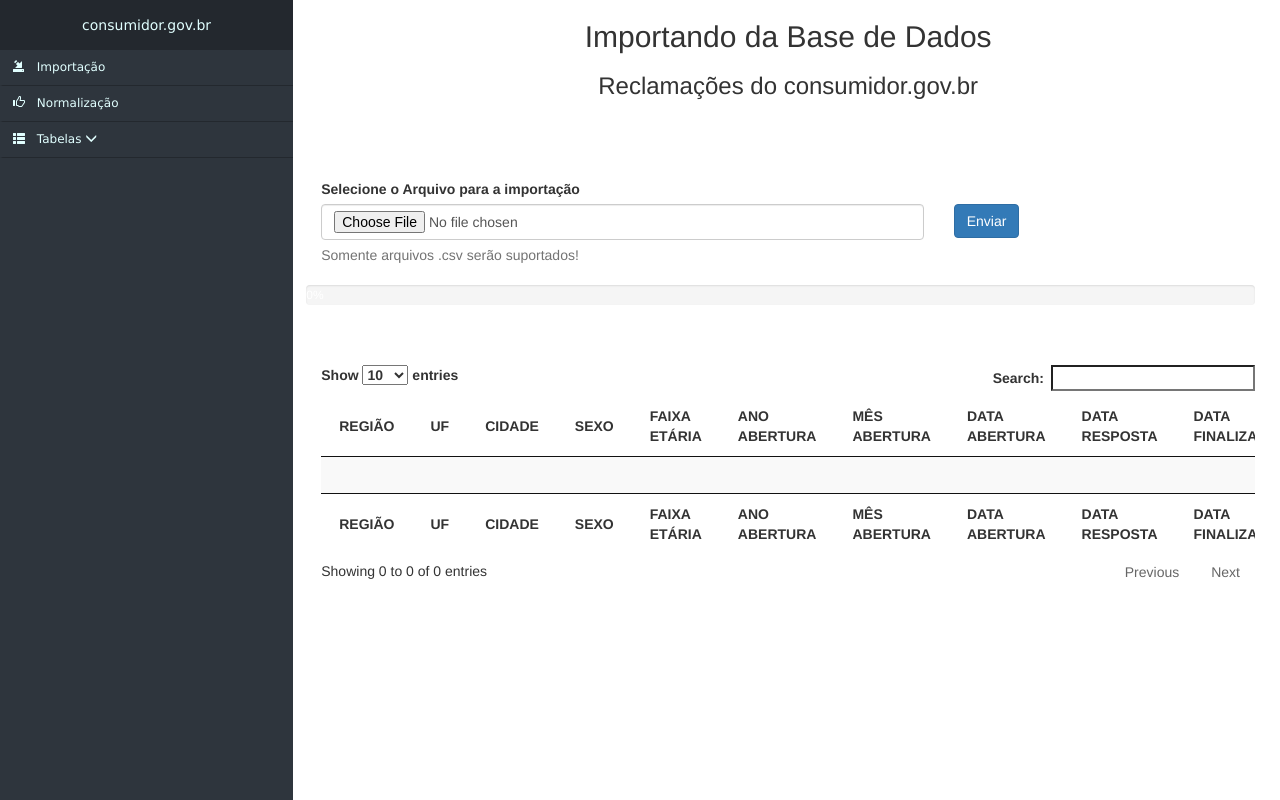
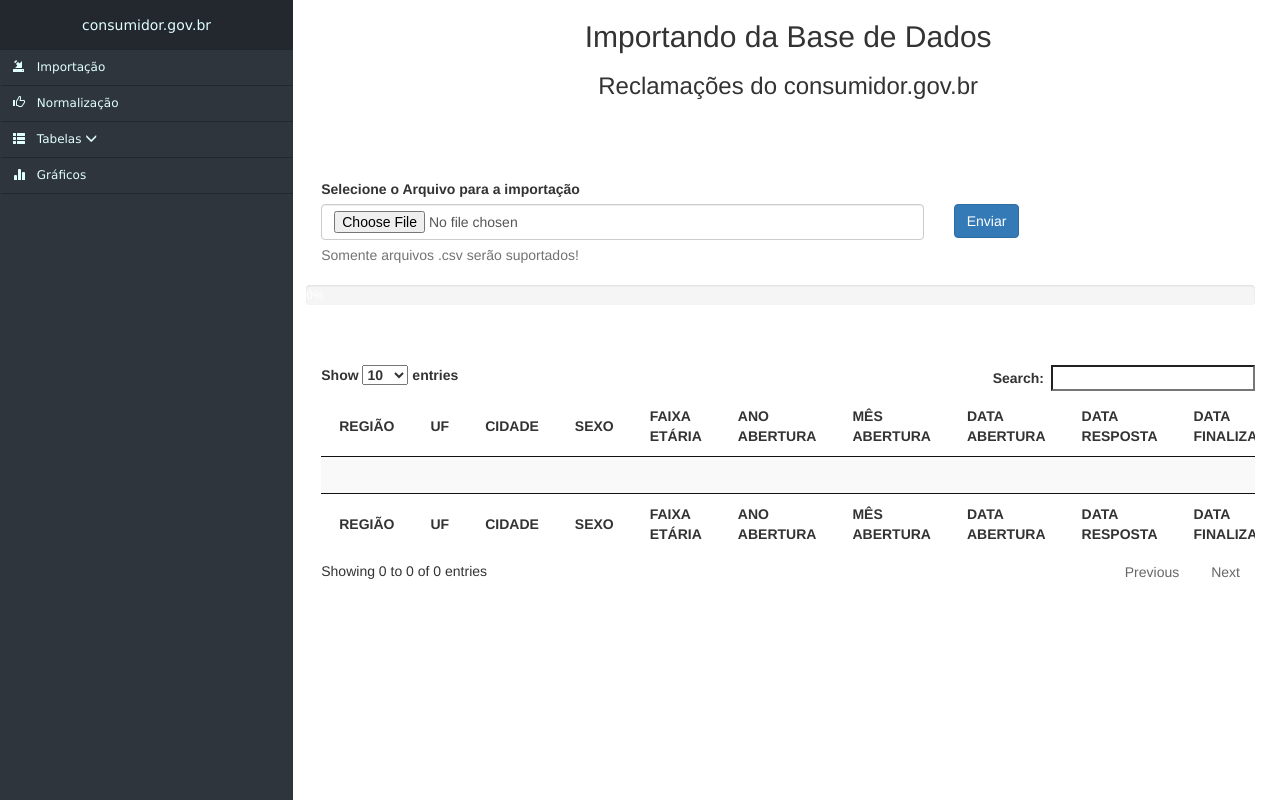
Before and after one commit to AnthonyTailer/PGBD, a PHP site: page /src/view/importacao.php in a window 1280 px wide. Run offline with PHP 8.4, Linux system fonts and the light colour scheme; data that the repository does not hold is empty; some libraries are stand-ins or nearby versions.

Commit message:
Atualização do Menu

```diff
--- a/src/utilities/css/style.css
+++ b/src/utilities/css/style.css
@@ -110,6 +110,9 @@
   -ms-transition: all 1s ease;
   transition: all 1s ease;
 }
+.subMenu{
+	background-color: #181b1e;
+}
 @media (max-width: 991px) {
   .nav-side-menu {
     position: relative;
--- a/src/view/menu.php
+++ b/src/view/menu.php
@@ -1,5 +1,4 @@
 <link rel="shortcut icon" href="../utilities/img/icon.svg" type="image/png"/>
-<link href="../utilities/fonts/font-awesome.min.css" rel="stylesheet">
 
 <link rel="stylesheet" href="../utilities/css/style.css" media="all" type="text/css">
 <link rel="stylesheet" href="../utilities/css/bootstrap.min.css">
@@ -10,7 +9,7 @@
   <i class="glyphicon glyphicon-menu-hamburger btn-lg toggle-btn" data-toggle="collapse" data-target="#menu-content"></i>
 
   <div class="menu-list">
-    <ul id="menu-content" class="menu-content collapse out">
+    <ul id="menu-content" class="menu-content collapse out ">
       <li>
           <a href="importacao.php"><i class="glyphicon glyphicon-import"></i> Importação </a>
       </li>
@@ -20,18 +19,21 @@
       <li data-toggle="collapse" data-target="#tabelas" class="collapsed">
           <a href="#"><i class="glyphicon glyphicon-th-list"></i> Tabelas <span class="glyphicon glyphicon-menu-down"></span></a>
       </li>
-          <ul class="sub-menu collapse" id="tabelas">
-              <li><a href="#">Região</a></li>
-              <li><a href="#">Estado</a></li>
-              <li><a href="#">Cidade</a></li>
-              <li><a href="#">Consumidor</a></li>
-              <li><a href="#">Segmento</a></li>
-              <li><a href="#">Area</a></li>
-              <li><a href="#">Empresa</a></li>
-              <li><a href="#">Grupo</a></li>
-              <li><a href="#">Problema</a></li>
-              <li><a href="#">Reclamação</a></li>
+          <ul class="collapse subMenu" id="tabelas">
+              <li><a href="#"> <i class="glyphicon glyphicon-chevron-right"></i> Região</a></li>
+              <li><a href="#"> <i class="glyphicon glyphicon-chevron-right"></i> Estado</a></li>
+              <li><a href="#"> <i class="glyphicon glyphicon-chevron-right"></i> Cidade</a></li>
+              <li><a href="#"> <i class="glyphicon glyphicon-chevron-right"></i> Consumidor</a></li>
+              <li><a href="#"> <i class="glyphicon glyphicon-chevron-right"></i> Segmento</a></li>
+              <li><a href="#"> <i class="glyphicon glyphicon-chevron-right"></i> Area</a></li>
+              <li><a href="#"> <i class="glyphicon glyphicon-chevron-right"></i> Empresa</a></li>
+              <li><a href="#"> <i class="glyphicon glyphicon-chevron-right"></i> Grupo</a></li>
+              <li><a href="#"> <i class="glyphicon glyphicon-chevron-right"></i> Problema</a></li>
+              <li><a href="#"> <i class="glyphicon glyphicon-chevron-right"></i> Reclamação</a></li>
           </ul>
+      <li>
+          <a href="#"><i class="glyphicon glyphicon-stats"></i> Gráficos </span></a>
+      </li>
     </ul>
   </div>
 </div>
--- a/src/view/normalizacao.php
+++ b/src/view/normalizacao.php
@@ -30,7 +30,7 @@
 				<br><br>
 				<form id="normaliza" enctype="multipart/form-data" method="post">
 					<div class="row">
-						<input class=" btn btn-success btn-lg center-block" id="NormalizaBtn" name="NormalizaBtn" type="submit" value="Normalizar Tabela">
+						<input class=" btn btn-success btn-lg center-block" id="NormalizaBtn" name="normalizaBtn" type="submit" value="Normalizar Tabela">
 					</div>
 					<br>
 					<div class="row" id="progress-elems">
```
